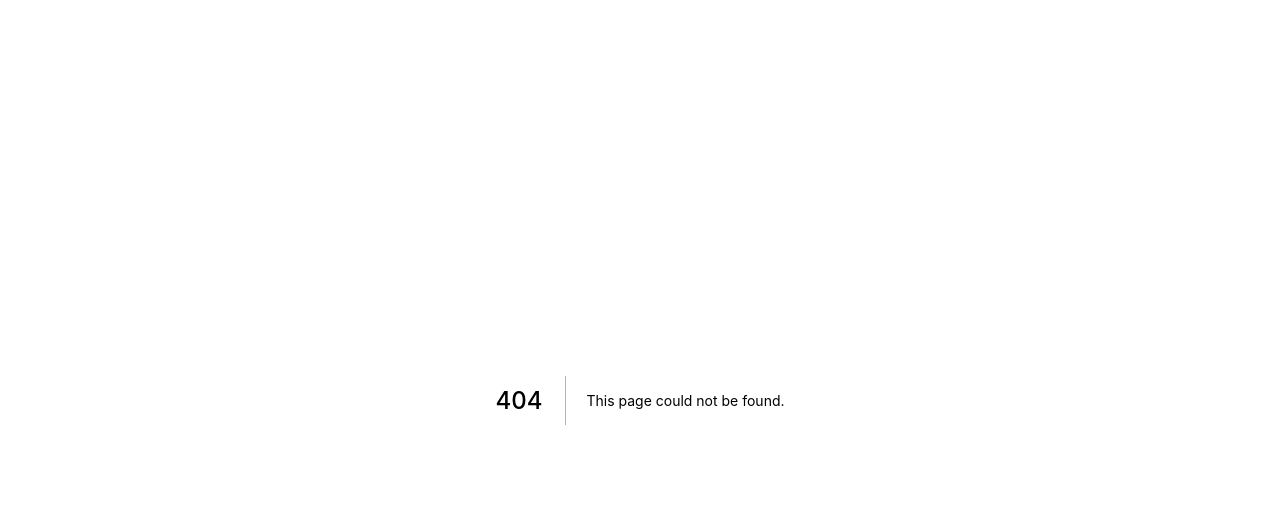
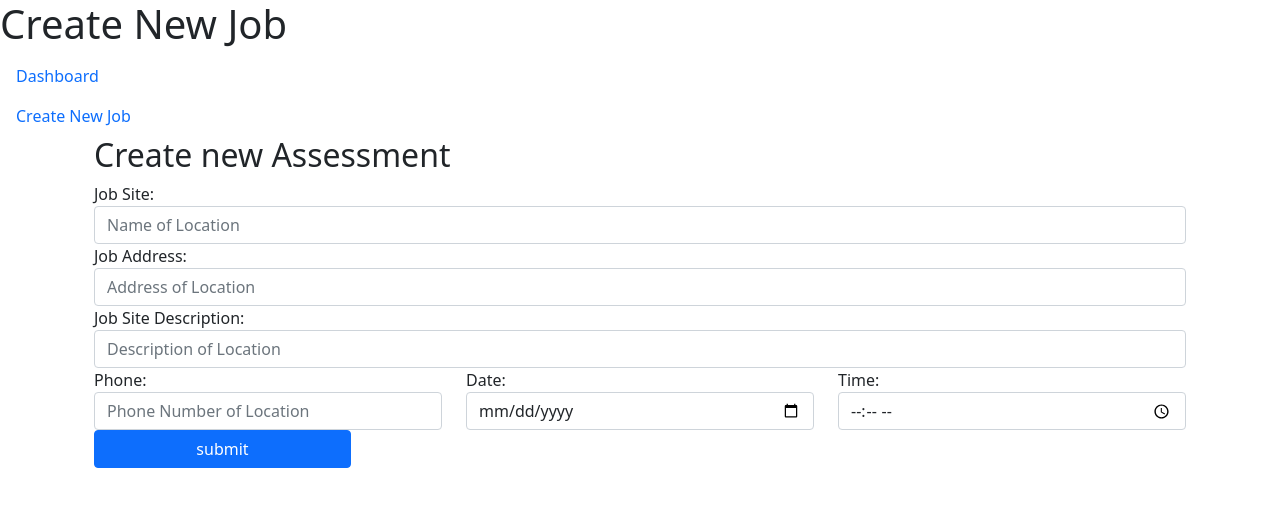
Before and after one commit to EllairaT/DRA, a Next.js app: page /createAssessment in a window 1280 px wide. Before the commit this address had no page. Shown: the top 506 px of the page. Built offline with nearby package versions, Linux system fonts and the light colour scheme.

Commit message:
Hook able to read form fields
Also update to input to use onChange and rename to more appropriate ones.

```diff
--- a/components/Input.js
+++ b/components/Input.js
@@ -1,10 +1,10 @@
 import FormControl from 'react-bootstrap/FormControl'
 
 export default function Input(props) {
-  const { type, placeholder, arialabel, ariadescribe } = props
+  const { type, placeholder, arialabel, ariadescribe, onChange, name } = props
   return (
     <>
-      <FormControl type={type} placeholder={placeholder} aria-label={arialabel} aria-describedby={ariadescribe} />
+      <FormControl type={type} placeholder={placeholder} aria-label={arialabel} aria-describedby={ariadescribe} onChange={onChange} name={name} />
     </>
   )
 }
--- /dev/null
+++ b/components/newAssessmentForm.js
@@ -0,0 +1,66 @@
+import { Container, Row, Form, Col, Button } from 'react-bootstrap'
+import React, { useState } from 'react';
+import Input from './Input'
+
+export default function newDRAForm(props) {
+
+  const [job, setJob] = useState({
+    JobSite: "",
+    JobAddress: "",
+    JobSiteDescription: "",
+    Phone: "",
+    Date: "",
+    Time: ""
+  })
+
+  const onSubmit = (e) => {
+    e.preventDefault();
+    //Needed to be added to database to store
+    alert(`Submitting ${job.JobSite}, ${job.JobAddress}, ${job.JobSiteDescription}, ${job.Phone}, ${job.Date}, ${job.Time}`);
+
+  }
+  const inputsHandler = (e) => {
+    // update the attributes in object
+    const name = e.target.name;
+    const value = e.target.value;
+    job[name] = value;
+    setJob(job);
+
+  }
+
+  return (
+    <>
+      <Container>
+        <Row>
+          <h2>Create new Assessment</h2>
+        </Row>
+        <Form>
+          <label>Job Site:</label>
+          <Input type="text" placeholder="Name of Location" name="JobSite" onChange={inputsHandler} />
+
+          <label>Job Address:</label>
+          <Input type="text" placeholder="Address of Location" name="JobAddress" onChange={inputsHandler} />
+
+          <label>Job Site Description:</label>
+          <Input type="text" placeholder="Description of Location" name="JobSiteDescription" onChange={inputsHandler} />
+
+          <Row>
+            <Col>
+              <label>Phone:</label>
+              <Input type="tel" placeholder="Phone Number of Location" name="Phone" onChange={inputsHandler} />
+            </Col>
+            <Col>
+              <label>Date:</label>
+              <Input type="date" name="Date" onChange={inputsHandler} />
+            </Col>
+            <Col>
+              <label>Time:</label>
+              <Input type="time" name="Time" onChange={inputsHandler} />
+            </Col>
+          </Row>
+          <Button as="input" onClick={onSubmit} value="submit" />
+        </Form>
+      </Container>
+    </>
+  )
+}
--- a/pages/createJob.js
+++ b/pages/createAssessment.js
@@ -1,6 +1,6 @@
-import Form from '../components/newJobForm'
+import Form from '../components/newAssessmentForm'
+import Navi from '../components/Navi'
 import 'bootstrap/dist/css/bootstrap.min.css'
-import Navi from '../components/Navi'
 import Container from 'react-bootstrap/Container'
 
 export default function New_job() {
```
Also changed, not shown: components/newJobForm.js (deleted, +0 -37 lines), 1 other file (tests, documents, lock files or other folders).
